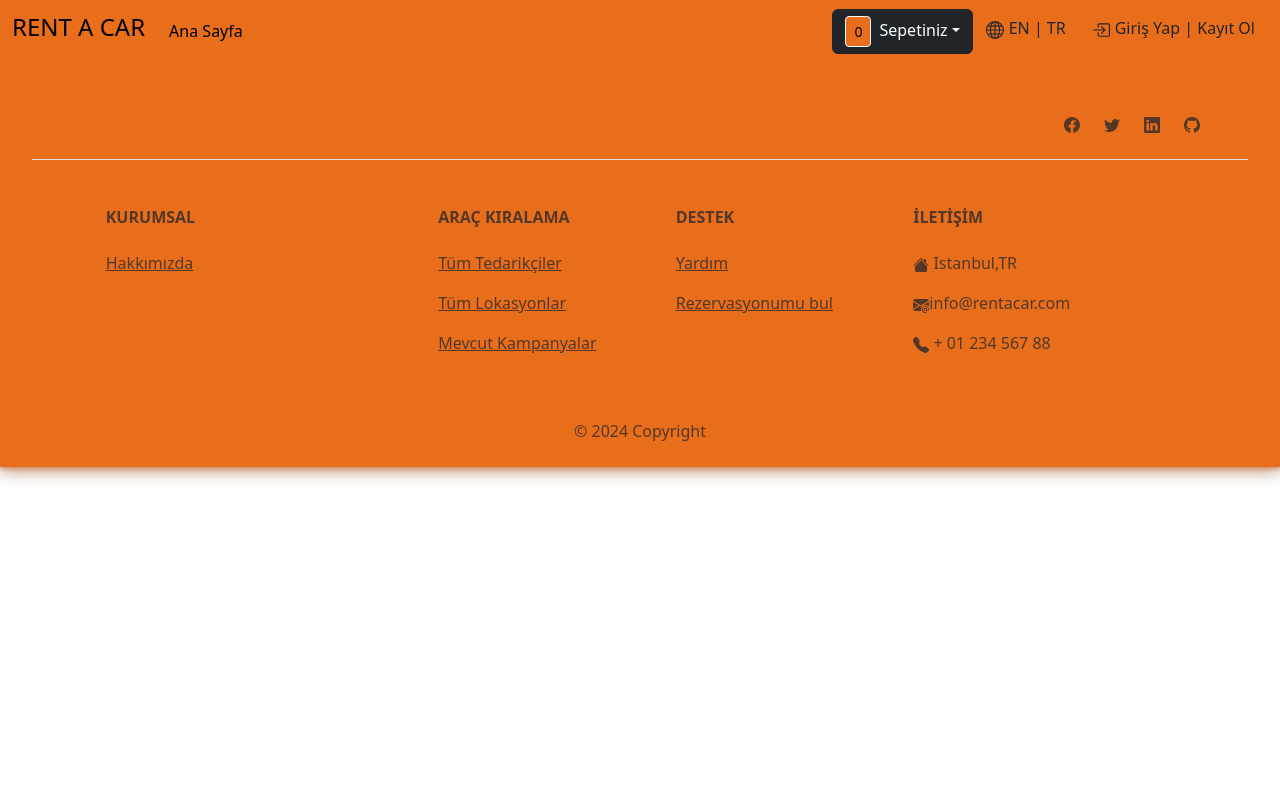
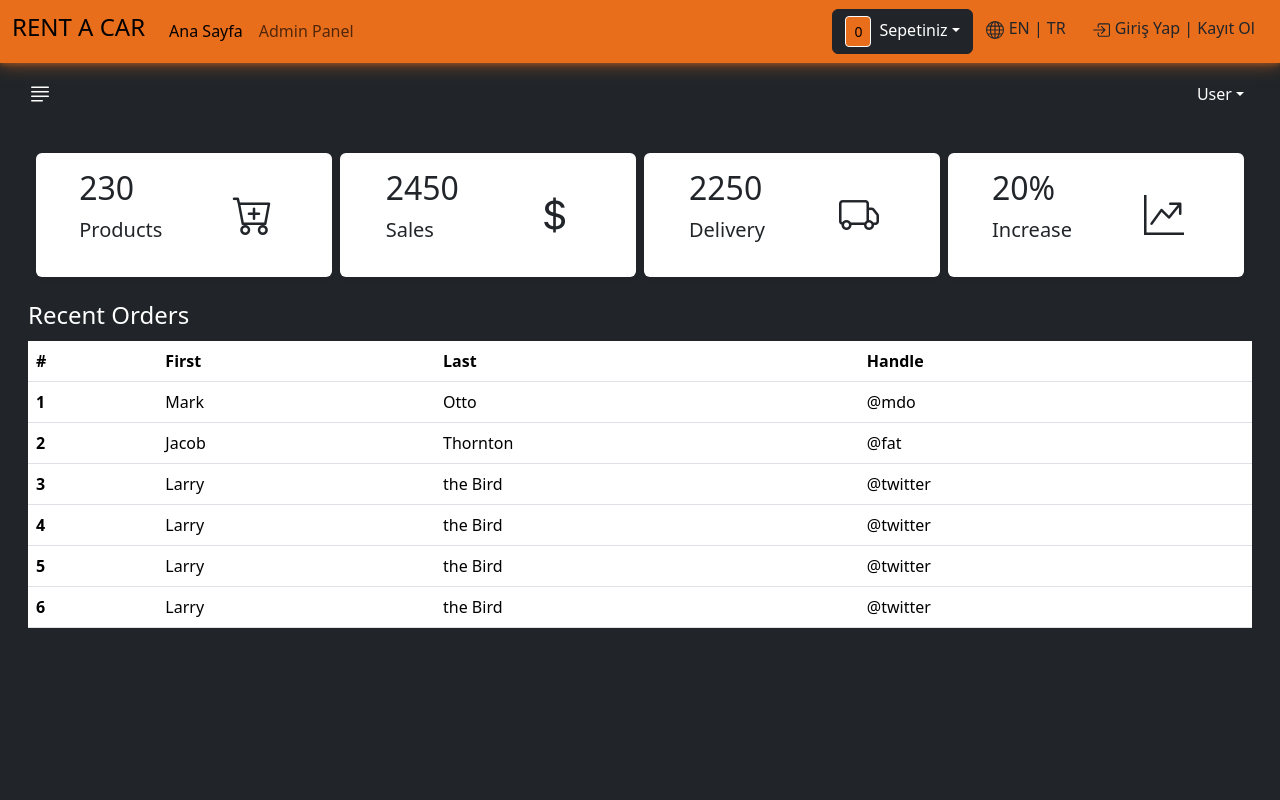
Before and after one commit to nagodretrem/rent-a-car-frontend, a React (Create React App) app: page /admin in a window 1280 px wide. Shown: the top 800 px of the page. Built offline with nearby package versions, Linux system fonts and the light colour scheme.

Commit message:
filtermenu updated,adminpanel added

```diff
--- a/package.json
+++ b/package.json
@@ -13,6 +13,7 @@
     "@types/react-dom": "^18.2.18",
     "axios": "^1.6.5",
     "bootstrap": "^5.3.2",
+    "bootstrap-icons": "^1.11.3",
     "formik": "^2.4.5",
     "popper.js": "^1.16.1",
     "react": "^18.2.0",
@@ -20,6 +21,7 @@
     "react-redux": "^9.1.0",
     "react-router-dom": "^6.21.2",
     "react-scripts": "5.0.1",
+    "react-toastify": "^10.0.4",
     "redux": "^5.0.1",
     "typescript": "^4.9.5",
     "web-vitals": "^2.1.4",
--- a/src/App.tsx
+++ b/src/App.tsx
@@ -4,12 +4,12 @@ import { Route,Routes } from 'react-router-dom';
 import ProductDetail from './pages/ProductDetail/ProductDetail';
 import Navbar from './components/Navbar/Navbar';
 import AddProduct from './pages/AddProduct/AddProduct';
-
 import Login from './pages/Login/Login';
 import Footer from './components/Footer/Footer';
 import CartDetail from './pages/CartDetail/CartDetail';
 import SignUp from './pages/SignUp/SignUp';
 import RentalPage from './pages/RentalPage/RentalPage';
+import AdminPanel from './pages/AdminPanel/AdminPanel';
 
 
 function App() :ReactElement {
@@ -27,6 +27,8 @@ function App() :ReactElement {
         <Route path="/cart" element={<CartDetail/>}></Route>
         <Route path="/signup" element={<SignUp/>}></Route>
         <Route path="/rental" element={<RentalPage/>}></Route>
+        <Route path="/admin" element={<AdminPanel/>}></Route>
+
 
 
 
--- /dev/null
+++ b/src/components/AdminPanel/AdminNav/Nav.tsx
@@ -0,0 +1,33 @@
+import React from 'react'
+import { Link } from 'react-router-dom'
+
+type Props = {
+    Toggle: () => void;
+}
+
+const Nav = (props: Props) => {
+  return (
+    <nav className="navbar navbar-expand-sm navbar-dark bg-transparent">
+    <i className="navbar-brand bi bi-justify-left fs-4" onClick={props.Toggle}></i>
+    <button className="navbar-toggler d-lg-none" type="button" data-bs-toggle="collapse" data-bs-target="#collapsibleNavId" aria-controls="collapsibleNavId"
+        aria-expanded="false" aria-label="Toggle navigation"><i className='bi bi-justify'></i></button>
+    <div className="collapse navbar-collapse">
+        <ul className="navbar-nav ms-auto mt-2 mt-lg-0">
+            <li className="nav-item dropdown">
+                <Link className="nav-link dropdown-toggle text-white" to={""}
+                    data-bs-toggle="dropdown" aria-haspopup="true" aria-expanded="false">
+                    User
+                </Link>
+                <div className="dropdown-menu" aria-labelledby="dropdownId">
+                    <Link className="dropdown-item" to={""}>Profile</Link>
+                    <Link className="dropdown-item" to={""}>Setting</Link>
+                    <Link className="dropdown-item" to={""}>Logout</Link>
+                </div>
+            </li>
+        </ul>
+    </div>
+</nav>
+  )
+}
+
+export default Nav
--- /dev/null
+++ b/src/components/AdminPanel/Home/Home.tsx
@@ -0,0 +1,117 @@
+import React from 'react'
+import Nav from '../AdminNav/Nav'
+
+type Props = {
+    Toggle: () => void;
+
+}
+
+const Home = (props: Props) => {
+  return (
+    <div className="px-3">
+    {" "}
+    <Nav Toggle={props.Toggle}  />{" "}
+    <div className="container-fluid">
+      {" "}
+      <div className="row g-3 my-2">
+        {" "}
+        <div className="col-md-3 p-1">
+          {" "}
+          <div className="p-3 bg-white shadow-sm d-flex justify-content-around align-items-center rounded">
+            {" "}
+            <div>
+              {" "}
+              <h3 className="fs-2">230</h3>{" "}
+              <p className="fs-5">Products</p>{" "}
+            </div>{" "}
+            <i className="bi bi-cart-plus p-3 fs-1"></i>{" "}
+          </div>{" "}
+        </div>{" "}
+        <div className="col-md-3 p-1">
+          {" "}
+          <div className="p-3 bg-white shadow-sm d-flex justify-content-around align-items-center rounded">
+            {" "}
+            <div>
+              {" "}
+              <h3 className="fs-2">2450</h3>{" "}
+              <p className="fs-5">Sales</p>{" "}
+            </div>{" "}
+            <i className="bi bi-currency-dollar p-3 fs-1"></i>{" "}
+          </div>{" "}
+        </div>{" "}
+        <div className="col-md-3 p-1">
+          {" "}
+          <div className="p-3 bg-white shadow-sm d-flex justify-content-around align-items-center rounded">
+            {" "}
+            <div>
+              {" "}
+              <h3 className="fs-2">2250</h3>{" "}
+              <p className="fs-5">Delivery</p>{" "}
+            </div>{" "}
+            <i className="bi bi-truck p-3 fs-1"></i>{" "}
+          </div>{" "}
+        </div>{" "}
+        <div className="col-md-3 p-1">
+          {" "}
+          <div className="p-3 bg-white shadow-sm d-flex justify-content-around align-items-center rounded">
+            {" "}
+            <div>
+              {" "}
+              <h3 className="fs-2">20%</h3>{" "}
+              <p className="fs-5">Increase</p>{" "}
+            </div>{" "}
+            <i className="bi bi-graph-up-arrow p-3 fs-1"></i>{" "}
+          </div>{" "}
+        </div>{" "}
+      </div>{" "}
+    </div>
+    <table className="table caption-top bg-white rounded mt-2">
+      {" "}
+      <caption className="text-white fs-4">Recent Orders</caption>{" "}
+      <thead>
+        {" "}
+        <tr>
+          {" "}
+          <th scope="col">#</th> <th scope="col">First</th>{" "}
+          <th scope="col">Last</th> <th scope="col">Handle</th>{" "}
+        </tr>{" "}
+      </thead>{" "}
+      <tbody>
+        {" "}
+        <tr>
+          {" "}
+          <th scope="row">1</th> <td>Mark</td> <td>Otto</td>{" "}
+          <td>@mdo</td>{" "}
+        </tr>{" "}
+        <tr>
+          {" "}
+          <th scope="row">2</th> <td>Jacob</td> <td>Thornton</td>{" "}
+          <td>@fat</td>{" "}
+        </tr>{" "}
+        <tr>
+          {" "}
+          <th scope="row">3</th> <td>Larry</td> <td>the Bird</td>{" "}
+          <td>@twitter</td>{" "}
+        </tr>{" "}
+        <tr>
+          {" "}
+          <th scope="row">4</th> <td>Larry</td> <td>the Bird</td>{" "}
+          <td>@twitter</td>{" "}
+        </tr>{" "}
+        <tr>
+          {" "}
+          <th scope="row">5</th> <td>Larry</td> <td>the Bird</td>{" "}
+          <td>@twitter</td>{" "}
+        </tr>{" "}
+        <tr>
+          {" "}
+          <th scope="row">6</th> <td>Larry</td> <td>the Bird</td>{" "}
+          <td>@twitter</td>{" "}
+        </tr>{" "}
+      </tbody>{" "}
+    </table>{" "}
+  </div>
+  )
+}
+
+export default Home
--- /dev/null
+++ b/src/components/AdminPanel/Sidebar/Sidebar.tsx
@@ -0,0 +1,51 @@
+import React from "react";
+import { Link } from "react-router-dom";
+import "../Sidebar/sidebar.css";
+
+type Props = {};
+
+const Sidebar = (props: Props) => {
+  return (
+    <div>
+      <div className="bg-white sidebar p-2">
+        {" "}
+        <div className="m-2">
+          {" "}
+          <span className="brand-name fs-4">Admin</span>{" "}
+        </div>{" "}
+        <hr className="text-dark" />{" "}
+        <div className="list-group list-group-flush">
+          {" "}
+          <Link to={""} className="list-group-item py-2">
+            {" "}
+            <i className="bi bi-speedometer2 fs-5 me-3"></i>{" "}
+            <span>Dashboard</span>{" "}
+          </Link>{" "}
+          <Link to={""} className="list-group-item py-2 ">
+            {" "}
+            <i className="bi bi-house fs-5 me-3"></i> <span>Home</span>{" "}
+          </Link>{" "}
+          <Link to={""} className="list-group-item py-2">
+            {" "}
+            <i className="bi bi-table fs-5 me-3"></i> <span>Cars</span>{" "}
+          </Link>{" "}
+          <Link to={""} className="list-group-item py-2">
+            {" "}
+            <i className="bi bi-clipboard-data fs-5 me-3"></i>{" "}
+            <span>Report</span>{" "}
+          </Link>{" "}
+          <Link to={""} className="list-group-item py-2">
+            {" "}
+            <i className="bi bi-people fs-5 me-3"></i> <span>Customers</span>{" "}
+          </Link>{" "}
+          <Link to={""} className="list-group-item py-2">
+            {" "}
+            <i className="bi bi-power fs-5 me-3"></i> <span>Logout</span>{" "}
+          </Link>{" "}
+        </div>{" "}
+      </div>
+    </div>
+  );
+};
+
+export default Sidebar;
--- /dev/null
+++ b/src/components/AdminPanel/Sidebar/sidebar.css
@@ -0,0 +1,5 @@
+.list-group a:hover{
+    background-color: rgb(74, 74, 90);
+    color: white;
+    cursor: pointer;
+}
--- a/src/components/FilterMenu/FilterMenu.tsx
+++ b/src/components/FilterMenu/FilterMenu.tsx
@@ -159,59 +159,7 @@ const FilterMenu = (props: Props) => {
         </Link>
         </div>
       </div>
-      <div
-        className="cars-filter_block filter_numberofPerson"
-        data-name="persons"
-      >
-        <div className="cars-filter__title">Yolcu Kapasitesi</div>
-        <div className="car-element">
-        <Link
-          to={""}
-          data-val="5"
-          onClick={() => handleFilterClick("5")}
-          className={`filter-item ${
-            isFilterSelected("5") ? "active" : ""
-          }`}        >
-          5
-        </Link>
-        <Link
-          to={""}
-          data-val="6"
-          onClick={() => handleFilterClick("6")}
-          className={`filter-item ${
-            isFilterSelected("6") ? "active" : ""
-          }`}        >
-          6
-        </Link>
-        <Link
-          to={""}
-          data-val="7"
-          onClick={() => handleFilterClick("7")}
-          className={`filter-item ${
-            isFilterSelected("7") ? "active" : ""
-          }`}        >
-          7
-        </Link>
-        <Link
-          to={""}
-          data-val="8"
-          onClick={() => handleFilterClick("8")}
-          className={`filter-item ${
-            isFilterSelected("8") ? "active" : ""
-          }`}        >
-          8
-        </Link>
-        <Link
-          to={""}
-          data-val="9"
-          onClick={() => handleFilterClick("9")}
-          className={`filter-item ${
-            isFilterSelected("9") ? "active" : ""
-          }`}        >
-          9
-        </Link>
-        </div>
-      </div>
+
     </div>
 
 
--- a/src/components/Navbar/Navbar.tsx
+++ b/src/components/Navbar/Navbar.tsx
@@ -15,9 +15,9 @@ const Navbar = (props: Props) => {
 
 
       <div className="container-fluid">
-        <a className="navbar-brand" href="#">
+        <Link className="navbar-brand" to={""}>
           <h4>RENT A CAR</h4>
-        </a>
+        </Link>
         <button
           className="navbar-toggler"
           type="button"
@@ -35,7 +35,11 @@ const Navbar = (props: Props) => {
               <Link className="nav-link active" aria-current="page" to={"/"}>
                 Ana Sayfa
               </Link>
+
             </li>
+            <li className="nav-item">
+        <Link className="nav-link" to={"/admin"}>Admin Panel</Link>
+      </li>
 
 
           </ul>
--- a/src/index.tsx
+++ b/src/index.tsx
@@ -4,6 +4,9 @@ import './index.css';
 import App from './App';
 import "bootstrap/dist/css/bootstrap.css";
 import 'bootstrap/dist/js/bootstrap.bundle.min';
+import 'bootstrap-icons/font/bootstrap-icons.css'
+
+
 import { BrowserRouter } from 'react-router-dom';
 import { store } from './store/configureStore';
 import { Provider } from 'react-redux';
--- /dev/null
+++ b/src/pages/AdminPanel/AdminPanel.tsx
@@ -0,0 +1,34 @@
+import React, { useState } from "react";
+import Sidebar from "../../components/AdminPanel/Sidebar/Sidebar";
+import Home from "../../components/AdminPanel/Home/Home";
+import "../AdminPanel/adminpanel.css";
+
+type Props = {};
+
+const AdminPanel: React.FC<Props> = (props) => {
+  const [toggle, setToggle] = useState<boolean>(false);
+
+  const Toggle = () => {
+    setToggle(!toggle);
+  };
+
+  return (
+    <div className="container-fluid bg-dark min-vh-100">
+      <div className="row">
+        {toggle && (
+          <div className="col-4 col-md-2  bg-white vh-100 position-fixed sidebar-menu">
+            <div className="sidebar-wrapper">
+              <Sidebar />
+            </div>
+          </div>
+        )}
+        {toggle && <div className="col-4 col-md-2"></div>}
+        <div className="col">
+          <Home Toggle={Toggle} />
+        </div>
+      </div>
+    </div>
+  );
+};
+
+export default AdminPanel;
```
Also changed, not shown: src/pages/AdminPanel/adminpanel.css (added), 1 other file (tests, documents, lock files or other folders).
